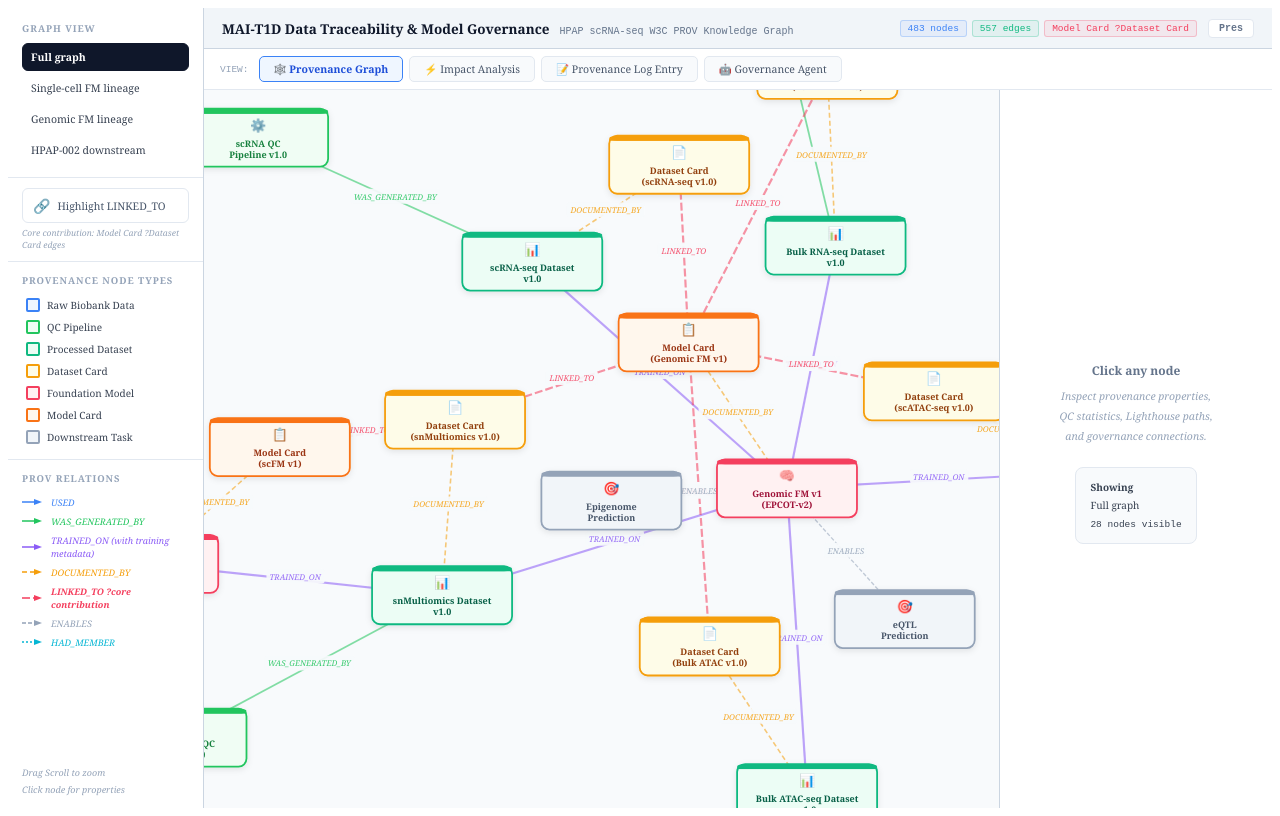
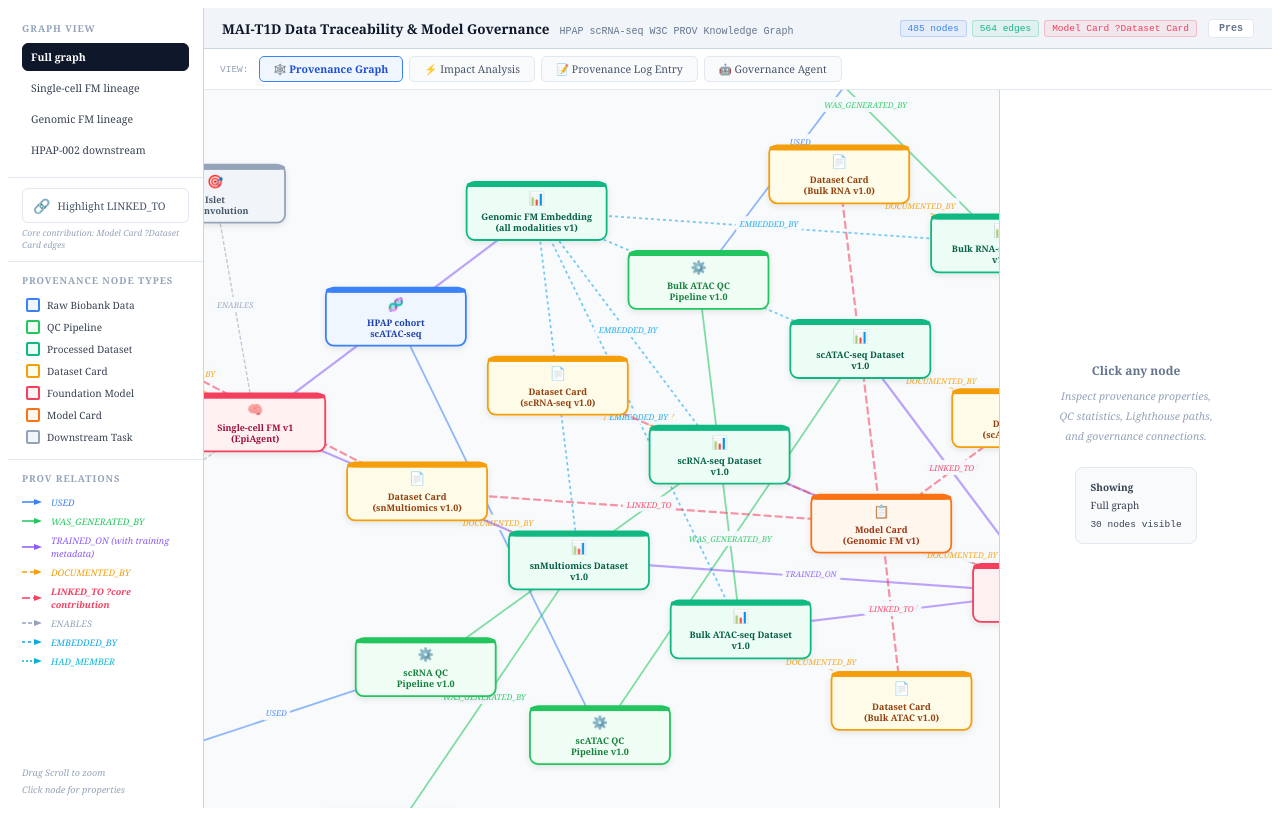
Before and after one commit to qyniu/mai-t1d-demo0316, a React (Vite) app: page / in a window 1280 px wide. Built offline with nearby package versions, Linux system fonts and the light colour scheme.

Commit message:
Add EMBEDDED_BY flow for all-modality genomic embedding and task 5

```diff
--- a/src/App.jsx
+++ b/src/App.jsx
@@ -20,6 +20,7 @@ const EDGE_STYLE = {
   "DOCUMENTED_BY":    { color:"#f59e0b", dash:"5,3",  width:1.6 },
   "LINKED_TO":        { color:"#f43f5e", dash:"8,3",  width:2.2 },
   "ENABLES":          { color:"#94a3b8", dash:"4,2",  width:1.4 },
+  "EMBEDDED_BY":      { color:"#0ea5e9", dash:"3,3",  width:1.8 },
   "HAD_MEMBER":      { color:"#06b6d4", dash:"2,2",  width:1.2 },
 };
 
@@ -30,6 +31,7 @@ const EDGE_LEGEND = [
   { key:"DOCUMENTED_BY",    label:"DOCUMENTED_BY" },
   { key:"LINKED_TO",        label:"LINKED_TO ?core contribution" },
   { key:"ENABLES",          label:"ENABLES" },
+  { key:"EMBEDDED_BY",      label:"EMBEDDED_BY" },
   { key:"HAD_MEMBER",       label:"HAD_MEMBER" },
 ];
 
@@ -48,9 +50,9 @@ const isCohortNode = id => String(id).startsWith("cohort_");
 //  GRAPH MODES
 const GRAPH_MODES = {
   full:    { label:"Full graph",            ids: NODES.map(n=>n.id) },
-  scfm:   { label:"Single-cell FM lineage", ids:["cohort_snmultiomics","qc_snmultiomics","proc_snmultiomics_v1","dc_snmultiomics_v1","model_scfm","mc_scfm","task_celltype","task_deconv"] },
-  genomic:{ label:"Genomic FM lineage",    ids:["cohort_bulk_rna_seq","qc_bulk_rna","proc_bulk_rna_v1","dc_bulk_rna_v1","cohort_bulk_atac_seq","qc_bulk_atac","proc_bulk_atac_v1","dc_bulk_atac_v1","cohort_scrna_seq","qc_scrna","proc_scrna_v1","dc_scrna_v1","cohort_scatac_seq","qc_scatac","proc_scatac_v1","dc_scatac_v1","cohort_snmultiomics","qc_snmultiomics","proc_snmultiomics_v1","dc_snmultiomics_v1","model_genomic","mc_genomic","task_eqtl","task_epigenome"] },
-  hpap002:{ label:"HPAP-002 downstream",   ids:["model_scfm","model_genomic","mc_scfm","mc_genomic","task_celltype","task_deconv","task_eqtl","task_epigenome"] },
+  scfm:   { label:"Single-cell FM lineage", ids:["cohort_snmultiomics","qc_snmultiomics","proc_snmultiomics_v1","dc_snmultiomics_v1","emb_genomic_all_modalities_v1","model_scfm","mc_scfm","task_celltype","task_deconv","task_5"] },
+  genomic:{ label:"Genomic FM lineage",    ids:["cohort_bulk_rna_seq","qc_bulk_rna","proc_bulk_rna_v1","dc_bulk_rna_v1","cohort_bulk_atac_seq","qc_bulk_atac","proc_bulk_atac_v1","dc_bulk_atac_v1","cohort_scrna_seq","qc_scrna","proc_scrna_v1","dc_scrna_v1","cohort_scatac_seq","qc_scatac","proc_scatac_v1","dc_scatac_v1","cohort_snmultiomics","qc_snmultiomics","proc_snmultiomics_v1","dc_snmultiomics_v1","emb_genomic_all_modalities_v1","model_genomic","mc_genomic","task_eqtl","task_epigenome"] },
+  hpap002:{ label:"HPAP-002 downstream",   ids:["emb_genomic_all_modalities_v1","model_scfm","model_genomic","mc_scfm","mc_genomic","task_celltype","task_deconv","task_eqtl","task_epigenome","task_5"] },
 };
 
 //  IMPACT SCENARIOS
--- a/src/graphData.js
+++ b/src/graphData.js
@@ -155,6 +155,10 @@ export const NODES = [
     detail:{ "Task":"Regression / association", "Model":"Genomic FM v1", "Description":"Predict eQTLs across islet cell types", "Status":"Active" }},
   { id:"task_epigenome", label:"Epigenome\nPrediction",      type:"DownstreamTask",
     detail:{ "Task":"Sequence-to-function", "Model":"Genomic FM v1", "Description":"Predict chromatin accessibility and histone marks from DNA sequence", "Status":"Active" }},
+  { id:"emb_genomic_all_modalities_v1", label:"Genomic FM Embedding\n(all modalities v1)", type:"ProcessedData",
+    detail:{ "Version":"v1.0", "Scope":"all_modalities", "Source model":"Genomic FM v1 (EPCOT-v2)", "Included modalities":"Bulk RNA-seq, Bulk ATAC-seq, scRNA-seq, scATAC-seq, snMultiomics", "Path":"/nfs/turbo/umms-drjieliu/proj/MAI_T1D_Data/embeddings/genomic_all_modalities_v1/", "Note":"This embedding aggregates all datasets entering Genomic FM; other embedding nodes may represent subset modalities." }},
+  { id:"task_5", label:"Downstream Task 5\n(Finetuned scFM)", type:"DownstreamTask",
+    detail:{ "Task":"Cross-model downstream task", "Model":"Single-cell FM v1 (EpiAgent)", "Input":"Genomic FM unified embedding (all modalities)", "Status":"Active" }},
   BULK_RNA_COHORT_NODE,
   BULK_ATAC_COHORT_NODE,
   SCRNA_COHORT_NODE,
@@ -196,6 +200,18 @@ export const EDGES = [
     train:{ "Model version":"Single-cell FM v1 (EpiAgent)", "Architecture":"Single-cell foundation model", "Modality":"snMultiomics", "Data path":"/nfs/turbo/umms-drjieliu/proj/MAI_T1D_Data/snMultiome/", "Contact":"Haoxuan Zeng", "Email":"N/A" }},
   { source:"proc_snmultiomics_v1", target:"model_genomic", label:"TRAINED_ON",
     train:{ "Model version":"Genomic FM v1.0", "Architecture":"EPCOT multi-modal transformer", "Modality":"snMultiomics", "Data path":"/nfs/turbo/umms-drjieliu/proj/MAI_T1D_Data/snMultiome/", "Contact":"Haoxuan Zeng", "Email":"N/A" }},
+  { source:"proc_bulk_rna_v1", target:"emb_genomic_all_modalities_v1", label:"EMBEDDED_BY",
+    embed:{ "Scope":"all_modalities", "Included":"yes", "Embedding producer":"Genomic FM v1" }},
+  { source:"proc_bulk_atac_v1", target:"emb_genomic_all_modalities_v1", label:"EMBEDDED_BY",
+    embed:{ "Scope":"all_modalities", "Included":"yes", "Embedding producer":"Genomic FM v1" }},
+  { source:"proc_scrna_v1", target:"emb_genomic_all_modalities_v1", label:"EMBEDDED_BY",
+    embed:{ "Scope":"all_modalities", "Included":"yes", "Embedding producer":"Genomic FM v1" }},
+  { source:"proc_scatac_v1", target:"emb_genomic_all_modalities_v1", label:"EMBEDDED_BY",
+    embed:{ "Scope":"all_modalities", "Included":"yes", "Embedding producer":"Genomic FM v1" }},
+  { source:"proc_snmultiomics_v1", target:"emb_genomic_all_modalities_v1", label:"EMBEDDED_BY",
+    embed:{ "Scope":"all_modalities", "Included":"yes", "Embedding producer":"Genomic FM v1" }},
+  { source:"emb_genomic_all_modalities_v1", target:"model_scfm", label:"TRAINED_ON",
+    train:{ "Model version":"Single-cell FM v1 (EpiAgent)", "Training mode":"Fine-tune on external embedding", "Embedding scope":"all_modalities", "Source embedding":"emb_genomic_all_modalities_v1" }},
   { source:"model_scfm",    target:"mc_scfm",       label:"DOCUMENTED_BY" },
   { source:"model_genomic", target:"mc_genomic",    label:"DOCUMENTED_BY" },
   { source:"mc_genomic", target:"dc_bulk_rna_v1",  label:"LINKED_TO" },
@@ -206,6 +222,7 @@ export const EDGES = [
   { source:"mc_scfm", target:"dc_snmultiomics_v1", label:"LINKED_TO" },
   { source:"model_scfm",    target:"task_celltype",  label:"ENABLES" },
   { source:"model_scfm",    target:"task_deconv",    label:"ENABLES" },
+  { source:"model_scfm",    target:"task_5",         label:"ENABLES" },
   { source:"model_genomic", target:"task_eqtl",      label:"ENABLES" },
   { source:"model_genomic", target:"task_epigenome", label:"ENABLES" },
   ...FILTERED_BULK_RNA_HAD_MEMBER_EDGES,
```
